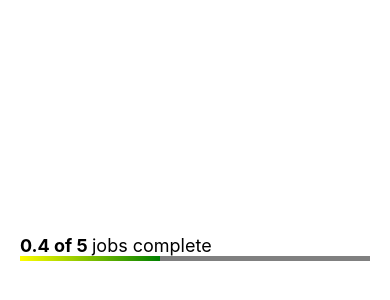
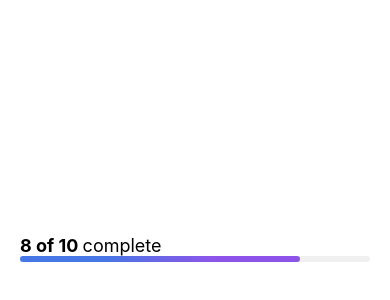
Before and after one commit to jpatrickmc/progressBarExample, a React Native app: screen / in a window 390 px wide. Shown: the part 174-474 px from the top of the page. Built offline with nearby package versions, Linux system fonts and the light colour scheme.

Commit message:
add component

```diff
--- a/App.tsx
+++ b/App.tsx
@@ -1,27 +1,14 @@
-import React, { useRef, useState, useLayoutEffect, useEffect } from "react";
+import React from "react";
 import { StatusBar } from "expo-status-bar";
 import { SafeAreaView, StyleSheet, Text, View } from "react-native";
-import { LinearGradient } from "expo-linear-gradient";
+import { ProgressBar } from "./components/ProgressBar";
 
-const ProgressBar = ({ value, colors = ["yellow", "green"] }) => {
-  const formatValue = () => {
-    return `${value * 100}%`;
-  };
-
+const MetricsLabel = () => {
   return (
     <View>
       <View style={styles.metricsContainer}>
-        <Text style={styles.boldText}>{value} of 5 </Text>
-        <Text style={styles.regText}>jobs complete</Text>
-      </View>
-      <View>
-        <View style={styles.baseBar} />
-        <LinearGradient
-          start={{ x: 0, y: 1 }}
-          end={{ x: 1, y: 1 }}
-          colors={colors}
-          style={[styles.valueBar, { width: formatValue() }]}
-        />
+        <Text style={styles.boldText}>8 of 10 </Text>
+        <Text style={styles.regText}>complete</Text>
       </View>
     </View>
   );
@@ -30,7 +17,8 @@ const ProgressBar = ({ value, colors = ["yellow", "green"] }) => {
 export default function App() {
   return (
     <SafeAreaView style={styles.container}>
-      <ProgressBar value={0.4} />
+      <MetricsLabel />
+      <ProgressBar value={0.8} colors={["#4776E6", "#8E54E9"]} />
       <StatusBar style='auto' />
     </SafeAreaView>
   );
@@ -55,20 +43,4 @@ const styles = StyleSheet.create({
     color: "black",
     fontSize: 18,
   },
-  gradientContainer: {
-    flex: 1,
-    paddingLeft: 15,
-    paddingRight: 15,
-    borderRadius: 5,
-  },
-  baseBar: {
-    height: 5,
-    width: "100%",
-    backgroundColor: "grey",
-  },
-  valueBar: {
-    height: 5,
-    backgroundColor: "red",
-    position: "absolute",
-  },
 });
--- /dev/null
+++ b/components/ProgressBar.tsx
@@ -0,0 +1,38 @@
+import * as React from "react";
+import { StyleSheet, View } from "react-native";
+import { LinearGradient } from "expo-linear-gradient";
+
+export const ProgressBar = ({ value, colors }) => {
+  const formatValue = () => {
+    return `${value * 100}%`;
+  };
+
+  return (
+    <View>
+      <View>
+        <View style={styles.baseBar} />
+        <LinearGradient
+          start={{ x: 0, y: 1 }}
+          end={{ x: 1, y: 1 }}
+          colors={colors}
+          style={[styles.valueBar, { width: formatValue() }]}
+          locations={[0.3, 0.7]}
+        />
+      </View>
+    </View>
+  );
+};
+
+const styles = StyleSheet.create({
+  baseBar: {
+    height: 6,
+    width: "100%",
+    backgroundColor: "#F0F0F0",
+    borderRadius: 100,
+  },
+  valueBar: {
+    height: 6,
+    position: "absolute",
+    borderRadius: 100,
+  },
+});
```
